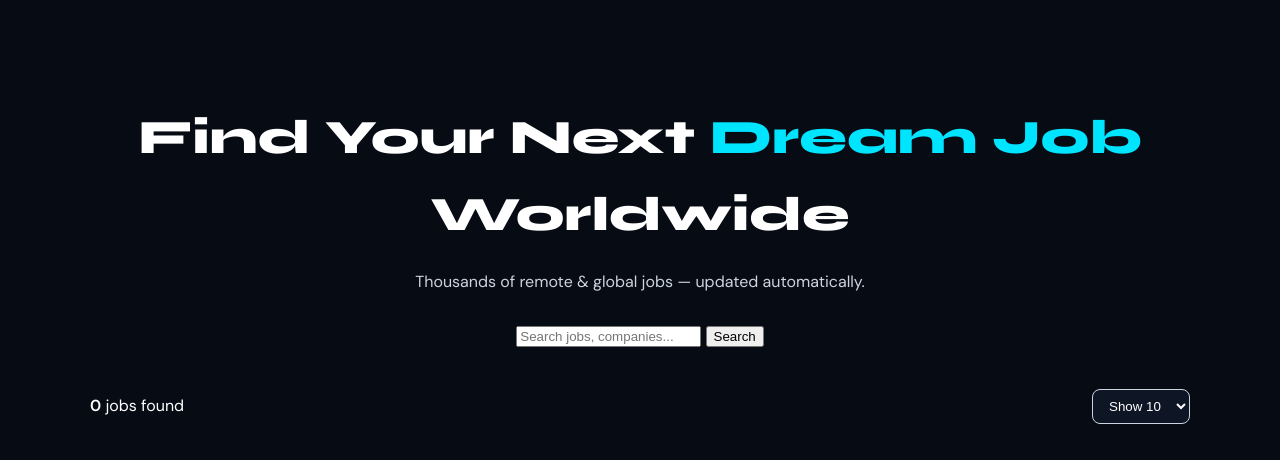
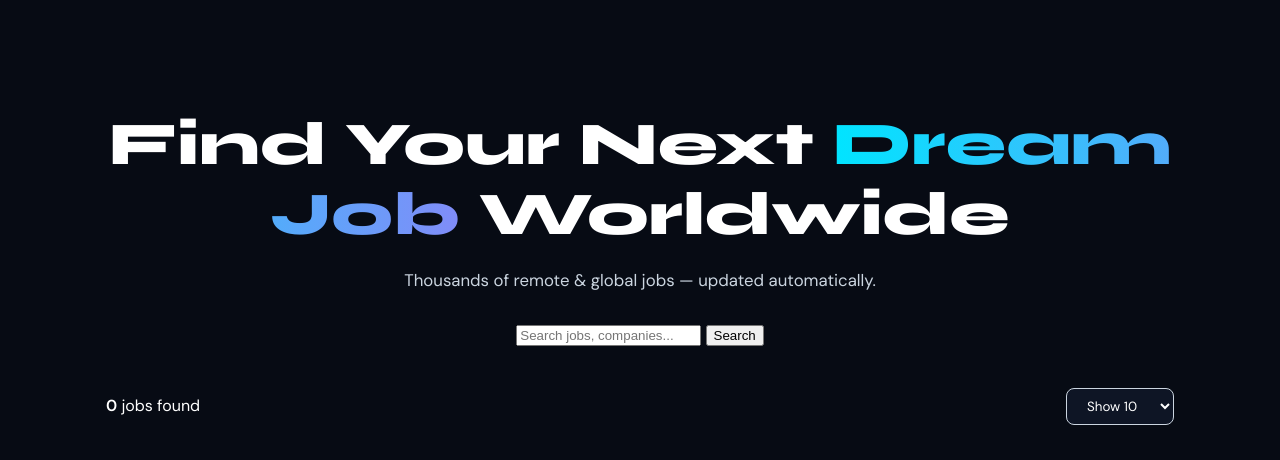
Before and after one commit to Kashifasif2493/jobhunt, a Flask app: page / in a window 1280 px wide. Shown: the part 60-520 px from the top of the page. Run offline with Flask 3, Linux system fonts and the light colour scheme; data that the repository does not hold is empty.

Commit message:
Update index.html

```diff
--- a/jobhunt-main/templates/index.html
+++ b/jobhunt-main/templates/index.html
@@ -4,21 +4,19 @@
 
 {% block extra_styles %}
 <style>
-  /* Hero Styles */
-  .hero { text-align: center; padding: 60px 16px 40px; position: relative; }
-  .hero h1 { font-family: 'Syne', sans-serif; font-size: 3rem; font-weight: 800; color: #fff; margin-bottom: 14px; }
-  .hero h1 span { color: var(--accent); }
-  .hero p { color: var(--muted); margin-bottom: 28px; }
+  /* Hero Section */
+  .hero { text-align: center; padding: 60px 16px 40px; position: relative; overflow: hidden; }
+  .hero h1 { font-family: 'Syne', sans-serif; font-size: clamp(1.8rem, 6vw, 3.8rem); font-weight: 800; line-height: 1.15; margin-bottom: 14px; color: #fff; }
+  .hero h1 span { background: linear-gradient(90deg, var(--accent), #818cf8); -webkit-background-clip: text; -webkit-text-fill-color: transparent; }
+  .hero p { color: var(--muted); font-size: clamp(0.9rem, 3vw, 1.05rem); margin-bottom: 28px; }
 
-  /* Layout Fixes */
-  .main { max-width: 1100px; margin: 0 auto; padding: 0 16px; }
-  .stats-bar { display: flex; align-items: center; justify-content: space-between; margin-bottom: 20px; }
+  /* Layout */
+  .main { max-width: 1100px; margin: 0 auto 40px; padding: 0 16px; }
+  .stats-bar { display: flex; align-items: center; justify-content: space-between; margin-bottom: 20px; flex-wrap: wrap; gap: 10px; max-width: 1100px; margin: 0 auto 20px; padding: 0 16px; }
 
-  /* Hidden Label for Accessibility */
+  /* Accessibility Fixes */
   .sr-only { position: absolute; width: 1px; height: 1px; padding: 0; margin: -1px; overflow: hidden; clip: rect(0, 0, 0, 0); border: 0; }
-
-  /* Make sure dropdown is visible */
-  .sort-select { background: var(--surface); color: white; border: 1px solid var(--muted); padding: 8px 12px; border-radius: 8px; cursor: pointer; }
+  .sort-select { background: var(--surface); color: var(--text); border: 1px solid var(--muted); padding: 8px 16px; border-radius: 8px; cursor: pointer; font-family: 'DM Sans', sans-serif; }
 </style>
 {% endblock %}
 
@@ -47,25 +45,22 @@
   </div>
 
   <div id="jobGrid" class="job-grid">
-    <div class="loading"><div class="spinner"></div><p>Fetching latest jobs...</p></div>
+    <div class="loading" style="grid-column:1/-1"><div class="spinner"></div><p>Fetching latest jobs...</p></div>
   </div>
 
   <div class="pagination" id="pagination"></div>
 </main>
 
 <script>
-  // Saara logic wahi hai jo pehle tha
+  // Yahan apna purana JS logic paste kar dein
   let currentCategory = 'All'; let currentCountry = ''; let currentPage = 1; let allJobs = [];
 
   function resetAndLoad() { currentPage = 1; loadJobs(); }
-
   function getPerPage() { return parseInt(document.getElementById('perPageSelect').value) || 10; }
 
   async function loadJobs() {
     const grid = document.getElementById('jobGrid');
     const search = document.getElementById('searchInput').value;
-    grid.innerHTML = '<div class="loading">Loading...</div>';
-
     try {
       const res = await fetch(`/api/jobs?category=${currentCategory}&search=${search}&country=${currentCountry}&limit=200`);
       const data = await res.json();
@@ -89,7 +84,6 @@
       </div>
     `).join('');
   }
-
   loadJobs();
 </script>
 {% endblock %}
```
